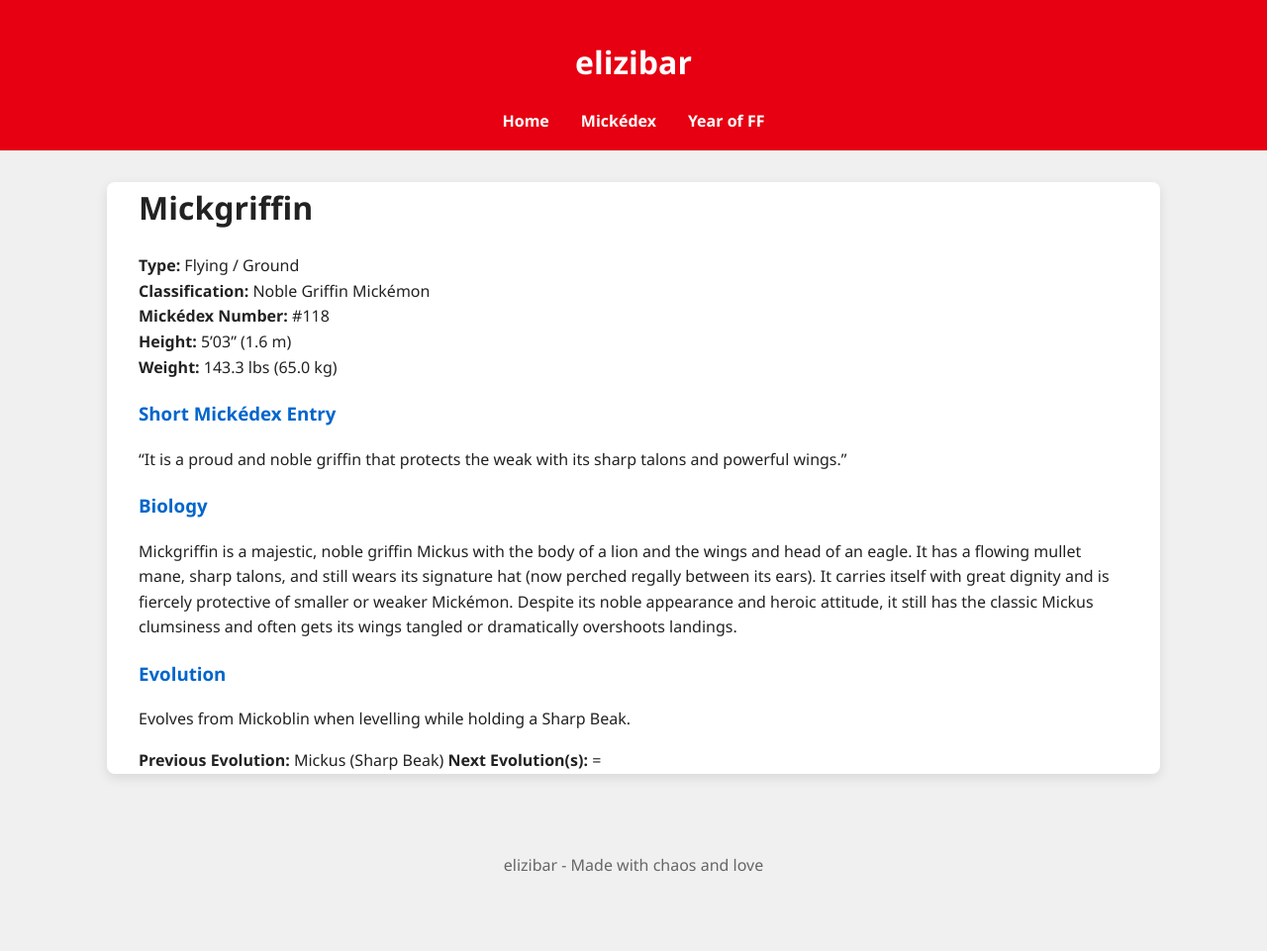
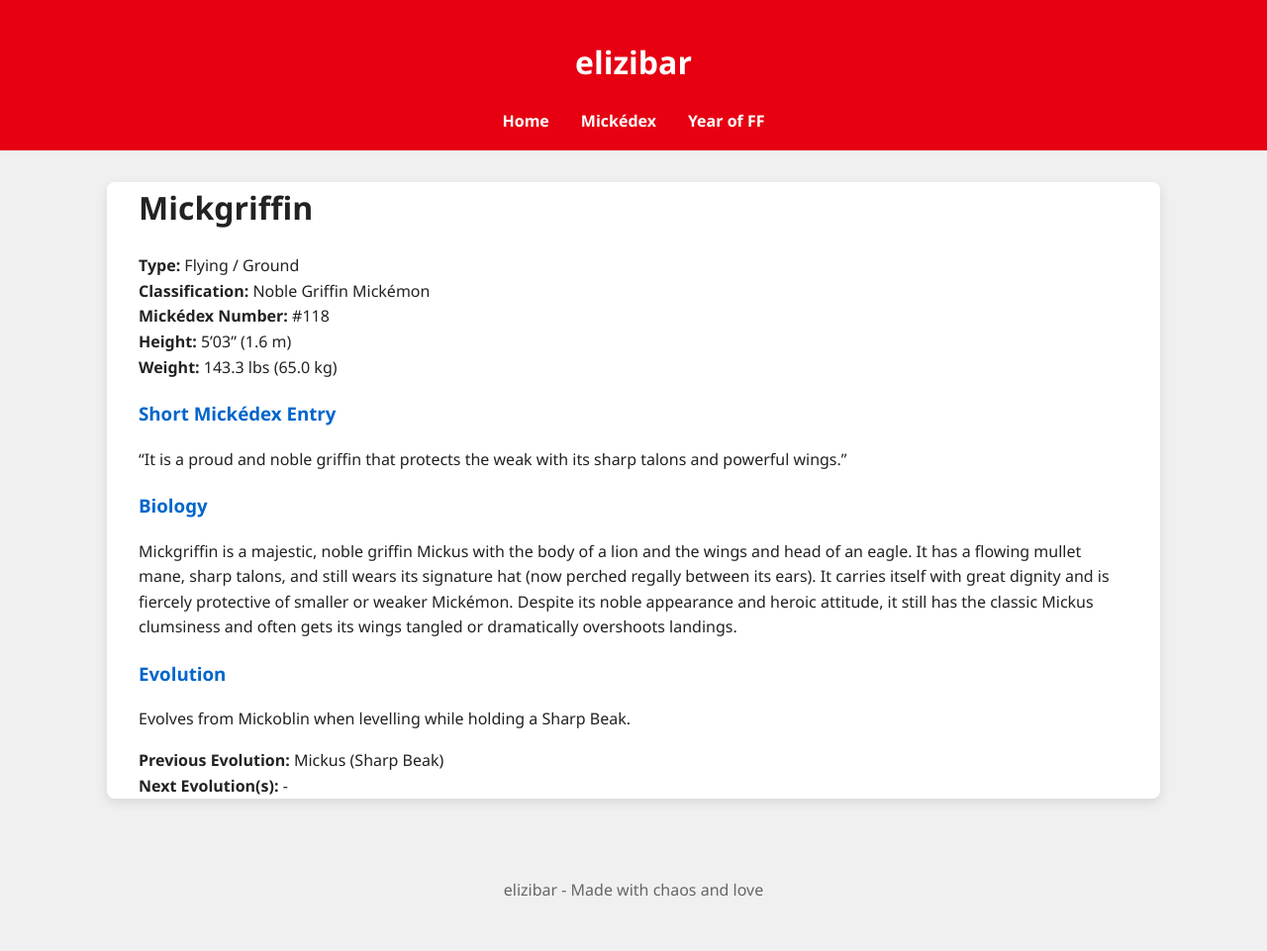
Before and after one commit to elizibar/elizibar.github.io, a Jekyll site: the page built from mickedex/fantasy/mickgriffin.md, in a window 1280 px wide. Shown: the whole page at 99% size. Built offline with Jekyll 4.4.1, drawn with Linux system fonts in a browser that asks for light colours; before the commit the page ends 935 px from its top, so only the background shows below that.

Commit message:
formatting fixes

```diff
--- a/mickedex/fantasy/mickgriffin.md
+++ b/mickedex/fantasy/mickgriffin.md
@@ -22,4 +22,4 @@
 Evolves from Mickoblin when levelling while holding a Sharp Beak.
 
 **Previous Evolution:** Mickus (Sharp Beak)
-**Next Evolution(s):** =
+**Next Evolution(s):** -
```
Also changed, not shown: mickedex/bakery/mickolate.md (line endings or trailing spaces), mickedex/dessert/mickshake.md (line endings or trailing spaces), mickedex/fake evee/milteon.md (line endings or trailing spaces), mickedex/grill/micknoodle.md (line endings or trailing spaces).
